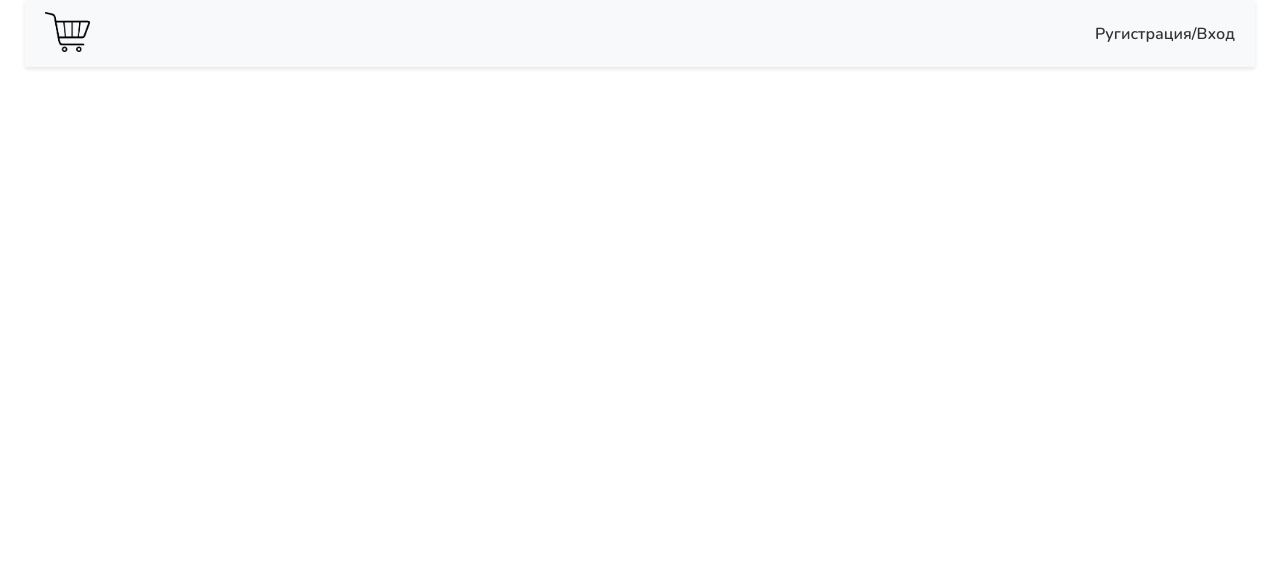
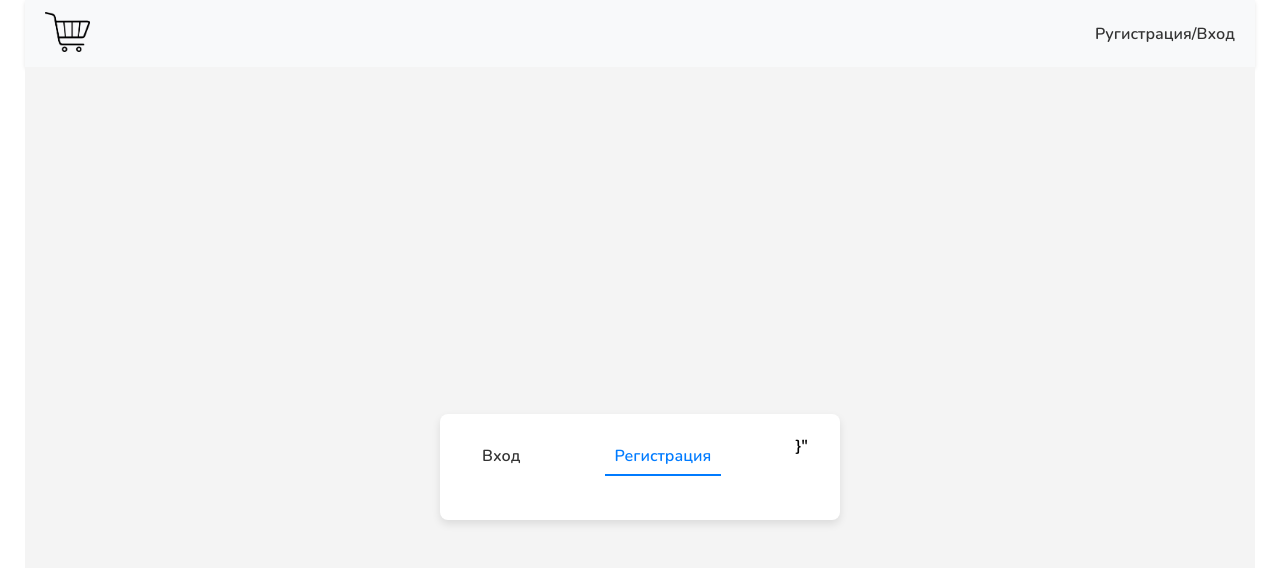
Before and after one commit to mironova2056/practos_4_vue, a Vue app: page /auth/register in a window 1280 px wide. Shown: the top 568 px of the page. Built offline with nearby package versions, Linux system fonts and the light colour scheme.

Commit message:
AuthPage component

```diff
--- a/src/pages/AuthPage.vue
+++ b/src/pages/AuthPage.vue
@@ -1,13 +1,70 @@
+
+<template>
+  <div class="auth-container">
+    <div class="auth-box">
+      <div class="tabs">
+        <router-link to="login" class="tab" :class="{active: currentTab === 'login'}">Вход</router-link>
+        <router-link to="register" class="tab" :class="{ active: currentTab === 'register' }">Регистрация</router-link>}"
+      </div>
+      <router-view></router-view>
+    </div>
+  </div>
+</template>
+
 <script>
 export default {
-  name: "AuthPage"
+  name: "AuthPage",
+  data() {
+    return {
+      currentTab: "register",
+    };
+  },
+  watch: {
+    $rote(to){
+      this.currentTab = to.name === 'login' ? 'login' : 'register';
+    },
+  },
 }
 </script>
-
-<template>
-
-</template>
-
 <style scoped>
 
+.auth-container {
+  display: flex;
+  justify-content: center;
+  align-items: center;
+  height: 100vh;
+  background: #f4f4f4;
+}
+
+.auth-box {
+  background: #fff;
+  padding: 24px 32px;
+  width: 400px;
+  border-radius: 8px;
+  box-shadow: 0 4px 8px rgba(0, 0, 0, 0.1);
+}
+
+.tabs {
+  display: flex;
+  justify-content: space-between;
+  margin-bottom: 20px;
+}
+
+.tab {
+  text-decoration: none;
+  padding: 10px;
+  font-size: 16px;
+  color: #333;
+  border-bottom: 2px solid transparent;
+  transition: 0.3s ease-in-out;
+}
+
+.tab.active {
+  color: #007bff;
+  border-bottom: 2px solid #007bff;
+}
+
+.tab:hover {
+  color: #007bff;
+}
 </style>
```
